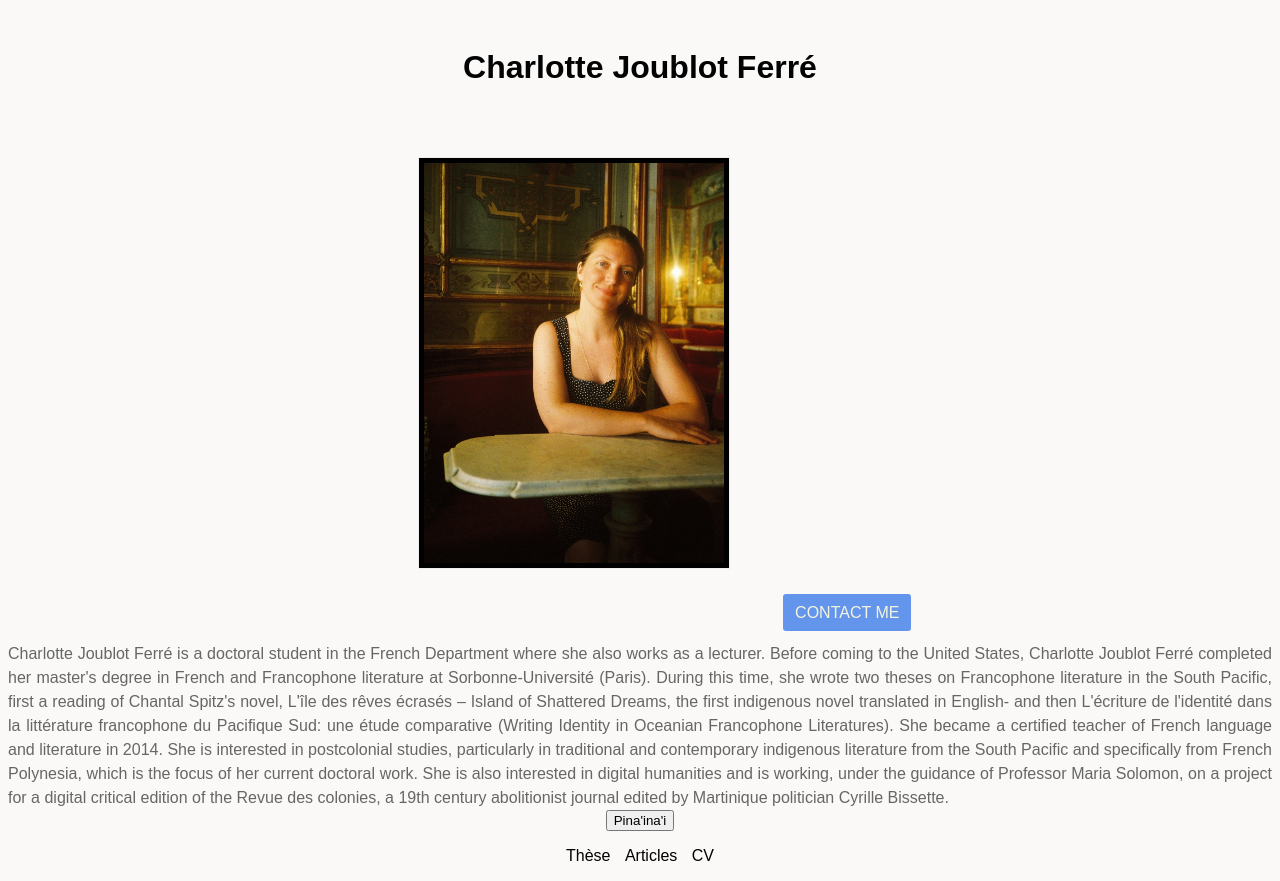
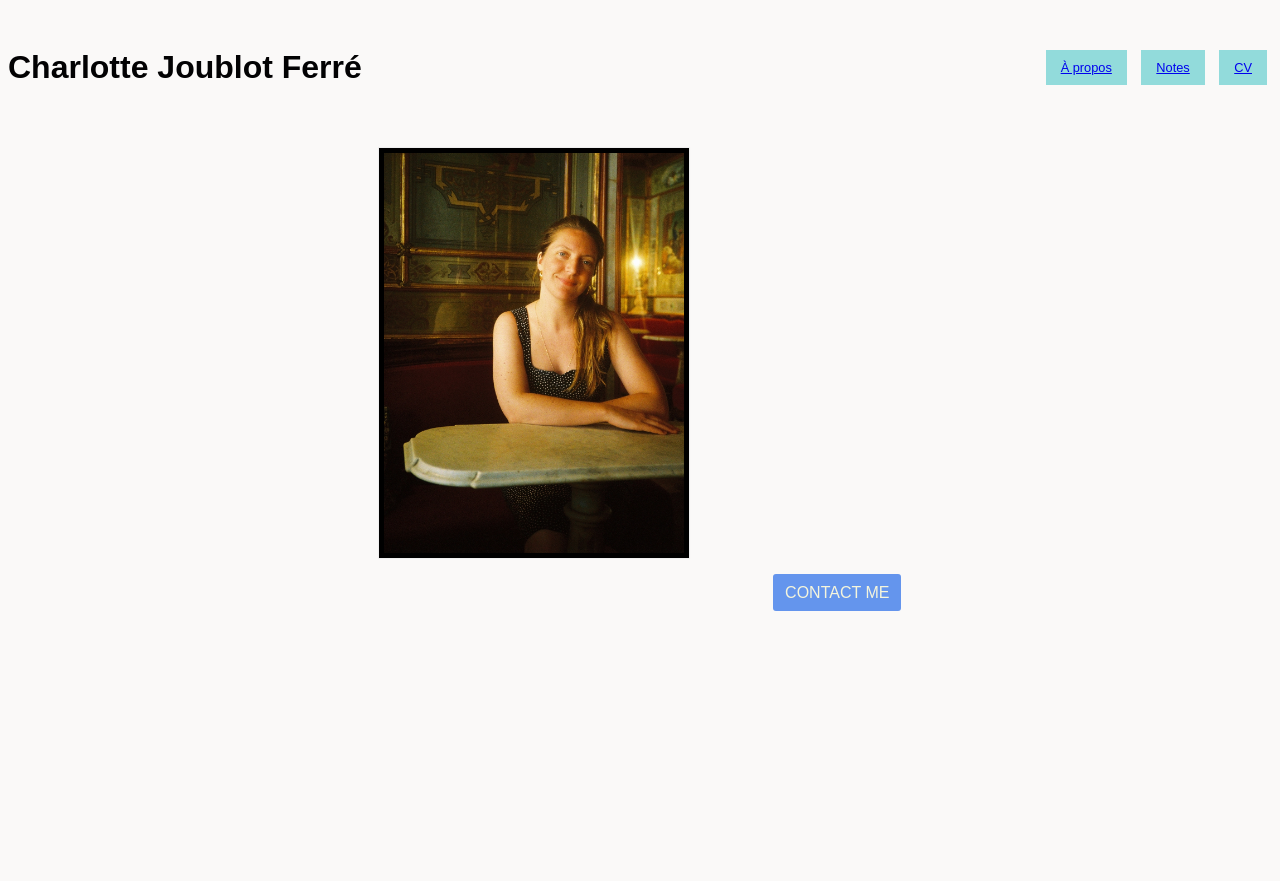
Before and after one commit to CJFerre/CJFerre.github.io, a plain HTML site: page index.html in a window 1280 px wide. After the commit the page ends 800 px from the top, so only its background shows below. Drawn offline with Linux system fonts and the light colour scheme.

Commit message:
changement

```diff
--- a/index.html
+++ b/index.html
@@ -10,33 +10,21 @@
 </head>
 
 <body>
-    <h1>Charlotte Joublot Ferré</h1>
+
+    <header>
+        <h1>Charlotte Joublot Ferré</h1>
+    <ul>
+        <li class="active"><a href="About.html">À propos</a></li>
+        <li class="active"><a href="Notes.html">Notes<a></li>
+        <li class="active"><a href="#">CV</a></li>
+    </ul>
+    </header>
 
     <img src="CharlotteJF Dash.JPG" height="400" alt="Charlotte Joublot Ferré" />
 
 
     <a id="contact" href="https://sllc.umd.edu/directory/charlotte-joublot-ferre">Contact me</a>
 
-    <p>Charlotte Joublot Ferré is a doctoral student in the French Department where she also works as a lecturer. Before
-        coming to the United States, Charlotte Joublot Ferré completed her master's degree in French and Francophone
-        literature at Sorbonne-Université (Paris). During this time, she wrote two theses on Francophone literature in
-        the South Pacific, first a reading of Chantal Spitz's novel, L'île des rêves écrasés – Island of Shattered
-        Dreams, the first indigenous novel translated in English- and then L'écriture de l'identité dans la littérature
-        francophone du Pacifique Sud: une étude comparative (Writing Identity in Oceanian Francophone Literatures). She
-        became a certified teacher of French language and literature in 2014. She is interested in postcolonial studies,
-        particularly in traditional and contemporary indigenous literature from the South Pacific and specifically from
-        French Polynesia, which is the focus of her current doctoral work. She is also interested in digital humanities
-        and is working, under the guidance of Professor Maria Solomon, on a project for a digital critical edition of
-        the Revue des colonies, a 19th century abolitionist journal edited by Martinique politician Cyrille Bissette.
-    </p>
-
-    <button>Pina'ina'i</button>
-
-    <ul>
-        <li>Thèse</li>
-        <li>Articles</li>
-        <li>CV</li>
-    </ul>
 
 </body>
 
--- a/style.css
+++ b/style.css
@@ -4,6 +4,33 @@ body {
     padding-top: 20px;
     font-family: sans-serif;
 }
+
+header {
+    font-family: 'Varela', sans-serif;
+    display: flex;
+    /*flex-direction: row;*/
+    justify-content: space-between;
+    align-items: center;
+
+}
+
+header ul {
+    margin: 0;
+    padding: 0;
+    list-style: none;
+}
+
+header ul li {
+    display: inline-block;
+    padding: 10px 15px;
+    cursor: cell;
+    font-size: 0.8rem;
+}
+
+    .active {
+    background-color: rgb(146, 219, 219);
+ }
+
 
 h1 {
     color: rgb(2, 2, 3);
@@ -13,9 +40,8 @@ h1 {
 img{
     box-shadow: 0 0 1px 1px #efefef ;
     border: solid 5px black;
-    padding: 0;
     width :300px;
-    margin: 50px
+    margin: 40px
 }
 
 #contact{
@@ -27,13 +53,14 @@ img{
     text-transform: uppercase;
     font-weight: 300;
     text-align: center;
+    margin: 40px;
 
 }
 
 p{
     color: #666;
-    line-height: 1.5em;
-    margin: 20px auto 0;
+    line-height: 2em;
+    margin: 20px 70px 70px;
     text-align: justify;
     max-width: 500;
 }
```
Also changed, not shown: About.html (added, +24 -0 lines), Notes.html (added, +8 -0 lines).
